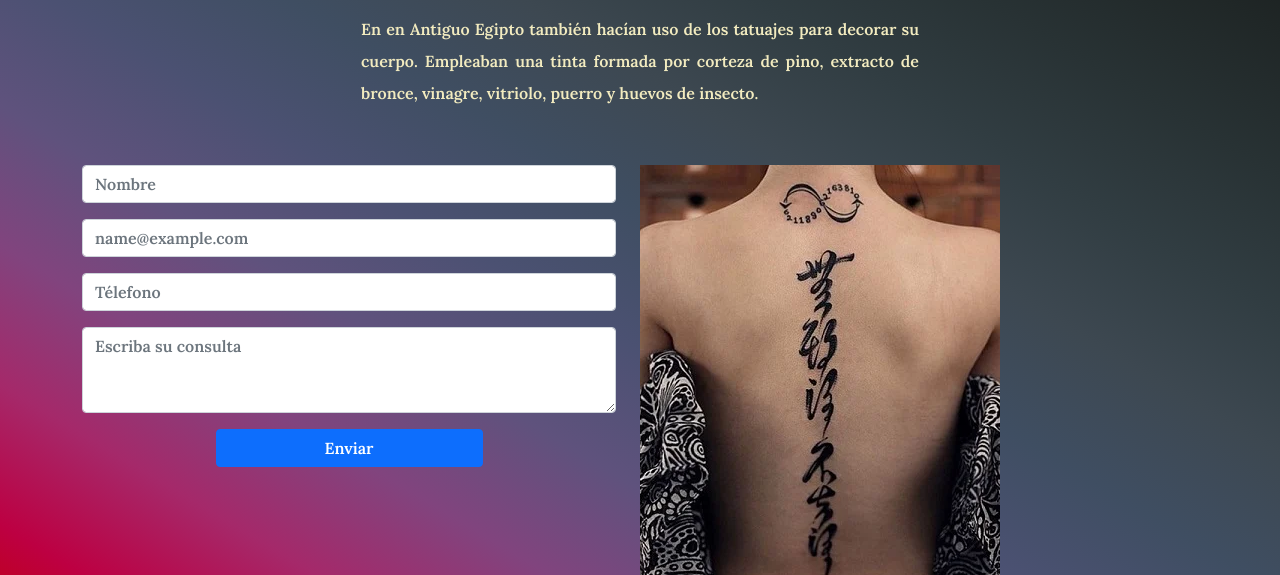
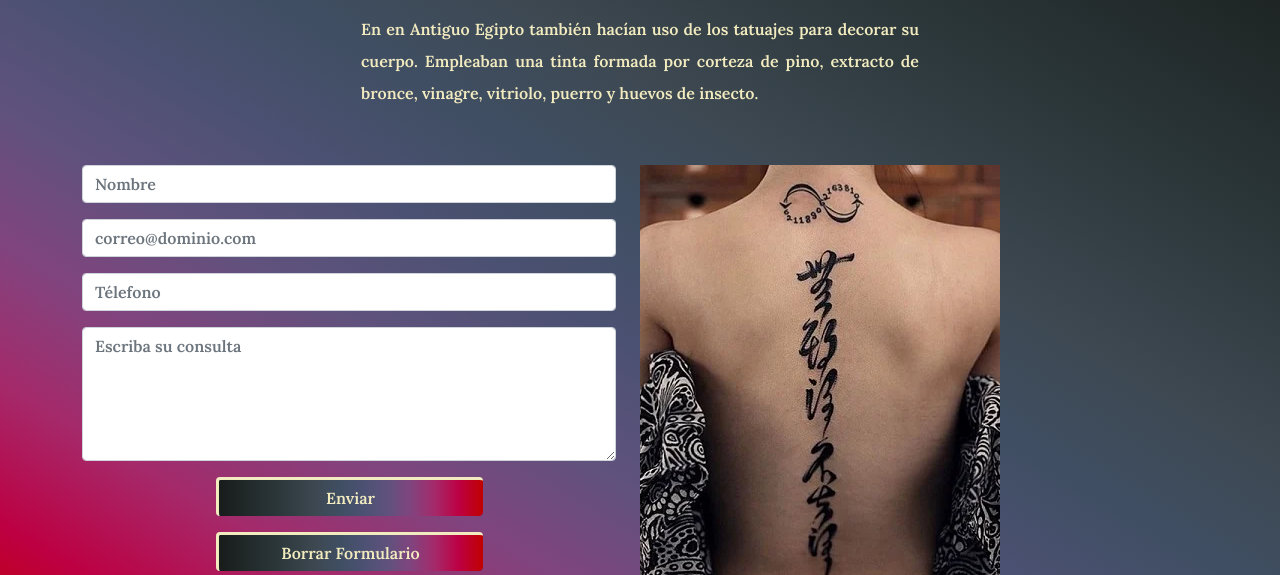
Before and after one commit to andreshernan05/tattoo_mv_53795, a plain HTML site: page pages/contacto.html in a window 1280 px wide. Shown: the part 225-800 px from the top of the page. Drawn offline with nearby package versions, Linux system fonts and the light colour scheme.

Commit message:
se realizaron correcciones sobre pagina contactos

```diff
--- a/pages/contacto.html
+++ b/pages/contacto.html
@@ -79,23 +79,27 @@
                     <div class="col-12 col-md-6">
                         <form action="">
                             <div class="mb-3"><!-- **************** NOMBRE ************************-->
-                                <input type="text" placeholder="Nombre" class="form-control" id="name" name="name">
+                                <input type="text" placeholder="Nombre" class="form-control" id="name" name="name"
+                                    minlength="3">
                             </div>
                             <div class="mb-3"> <!-- **************** MAIL ************************-->
-                                <input type="email" class="form-control" id="email" name="email"
-                                    placeholder="name@example.com">
+                                <input type="email" class="form-control" id="email" name="email" required
+                                    placeholder="correo@dominio.com">
                             </div>
                             <div class="mb-3"> <!-- **************** TELEFONO ************************-->
                                 <input type="tel" class="form-control" id="tel" name="tel" placeholder="Télefono">
                             </div>
                             <div class="mb-3"> <!-- ****************** CONSULTAS *************-->
                                 <textarea class="form-control" id="consulta" name="consulta"
-                                    placeholder="Escriba su consulta" rows="3"></textarea>
+                                    placeholder="Escriba su consulta" rows="5" required></textarea>
                             </div>
-                            <div class="text-center"> <!-- ******************** BOTON ENVIAR ******************-->
-                                <input type="submit" class=" w-50 btn btn-primary mb-3" id="enviar" name="enviar"
+                            <div class="botones"> <!-- ******************** BOTON ENVIAR ******************-->
+                                <input type="submit" class=" w-50 btn btn-primary mb-3 " id="enviar" name="enviar"
                                     value="Enviar">
+
+                                <button type="reset" class=" w-50 btn btn-primary mb-3">Borrar Formulario</button>
                             </div>
+
                         </form>
                     </div>
                     <div class="col-12 col-md-6">
--- a/sass/_contactos.scss
+++ b/sass/_contactos.scss
@@ -42,6 +42,25 @@
     margin-left: 20px;
 }
 
+.botones {
+    text-align: center;
+
+    .btn:hover {
+        border-color: rgba(0, 0, 0, 0.521);
+    }
+}
+
+.botones input,
+.botones button {
+    background-image: $gradiente_header;
+    color: $rd-color;
+    border: none;
+    border-top: 3px solid $line-color;
+    border-left: 3px solid $line-color;
+
+
+}
+
 @media only screen and (min-width: 768px) {
     .grid-container {
         grid-template-columns: 1fr 1fr;
```
Also changed, not shown: css/estilos.css, 1 other file.
